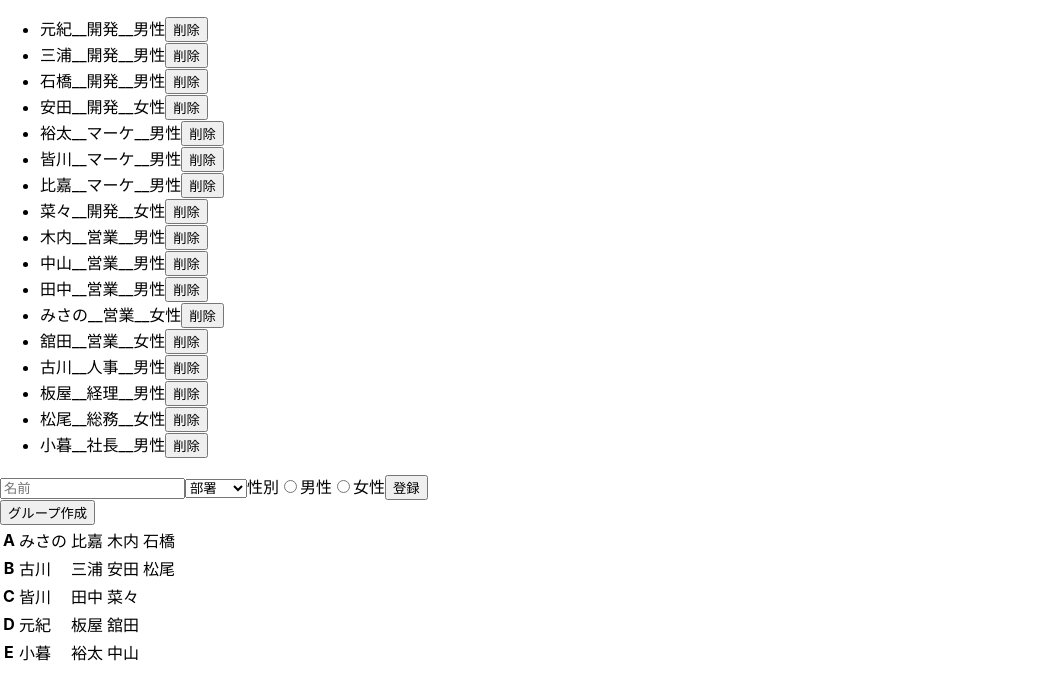
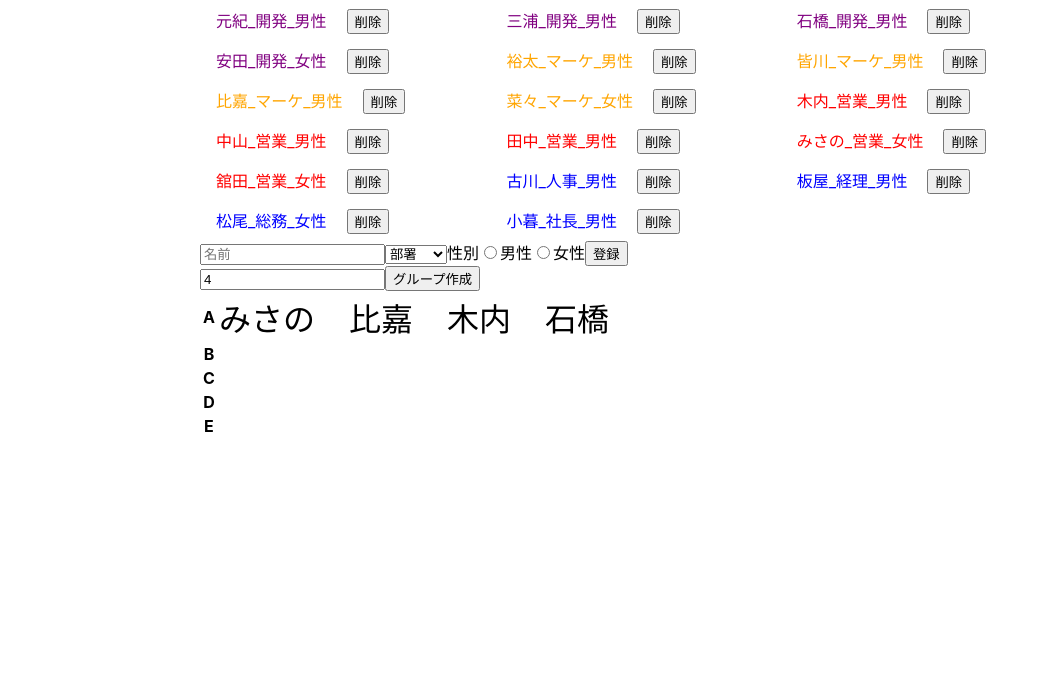
Before and after one commit to genk1/shaffle-lunch, a React (Create React App) app: page / in a window 1280 px wide. Both pictures are taken after a click on the button "グループ作成". Shown: the top 700 px of the page, without its empty margins (0-1049 px from the left). Built offline with nearby package versions, Linux system fonts and the light colour scheme.

Commit message:
Added Style

```diff
--- a/src/App.jsx
+++ b/src/App.jsx
@@ -4,6 +4,7 @@ import React, {
 } from 'react';
 import AddMember from './AddMember';
 import MemberInfo from './MemberInfo';
+import GroupMembers from './GroupMembers';
 import Button from './Button';
 
 const initialMember = {
@@ -15,7 +16,7 @@ const initialMember = {
     { name: '裕太', dept: 'マーケ', gender: '男性' },
     { name: '皆川', dept: 'マーケ', gender: '男性' },
     { name: '比嘉', dept: 'マーケ', gender: '男性' },
-    { name: '菜々', dept: '開発', gender: '女性' },
+    { name: '菜々', dept: 'マーケ', gender: '女性' },
     { name: '木内', dept: '営業', gender: '男性' },
     { name: '中山', dept: '営業', gender: '男性' },
     { name: '田中', dept: '営業', gender: '男性' },
@@ -29,7 +30,6 @@ const initialMember = {
 };
 
 const ASCII_OF_A = 65;
-const MAX_NUMBER_OF_MEMBER = 4;
 
 const shuffle = array => array.sort(() => Math.random() - 0.5);
 
@@ -50,8 +50,14 @@ const App = () => {
   const [memberState, dispatch] = useReducer(membersReducer, initialMember);
   const [groupMembers, setGroupMembers] = useState([]);
 
+  useEffect(() => {
+    document.title = `参加人数: ${memberState.members.length}人`;
+  });
+
   const arrangeGroupMember = () => {
-    const _numberOfGroups = Math.ceil(memberState.members.length / MAX_NUMBER_OF_MEMBER);
+    setGroupMembers([]);
+    const _maxNumber = Number(document.getElementById('max-number').value);
+    const _numberOfGroups = Math.ceil(memberState.members.length / _maxNumber);
     const _members = JSON.parse(JSON.stringify(memberState));
 
     for (let i = 0; i < 10; i += 1) { shuffle(_members.members); }
@@ -66,24 +72,24 @@ const App = () => {
     setGroupMembers(_groupMembers);
   };
 
-  useEffect(() => {
-    document.title = `参加人数: ${memberState.members.length}人`;
-  });
-
   return (
-    <section>
-      <ul>
-        {memberState.members.map(member => (
-          <MemberInfo
-            key={member.name}
-            member={member}
-            remove={removeMemberInfo => dispatch({ type: 'REMOVE_MEMBER', member: removeMemberInfo })}
-          />
-        ))}
-      </ul>
+    <section style={{ maxWidth: '880px', margin: 'auto' }}>
+      <div>
+        <MemberInfo
+          members={memberState.members}
+          remove={removeMemberInfo => dispatch({ type: 'REMOVE_MEMBER', member: removeMemberInfo })}
+        />
+        <div style={{
+          content: '',
+          clear: 'both',
+          display: 'block',
+        }}
+        />
+      </div>
       <AddMember add={addMemberInfo => dispatch({ type: 'ADD_MEMBER', member: addMemberInfo })} />
 
       <div>
+        <input type="number" name="max-number" id="max-number" defaultValue="4" min="1" step="1" placeholder="最大人数" />
         <Button
           onClickFunction={
             () => arrangeGroupMember()
@@ -91,20 +97,7 @@ const App = () => {
           text="グループ作成"
         />
       </div>
-      {groupMembers && (
-        <section>
-          <table>
-            <tbody>
-              {Object.keys(groupMembers).map(val => (
-                <tr key={val}>
-                  <th>{val}</th>
-                  {groupMembers[val].map(member => <td key={member.name}>{member.name}</td>)}
-                </tr>
-              ))}
-            </tbody>
-          </table>
-        </section>
-      )}
+      {groupMembers && (<GroupMembers groupMembers={groupMembers} />)}
     </section>
   );
 };
--- /dev/null
+++ b/src/GroupMembers.jsx
@@ -0,0 +1,55 @@
+import React, { useState, useEffect } from 'react';
+import PropTypes from 'prop-types';
+
+
+const DelayItem = ({ time, ...props }) => {
+  const [showStatus, setShowStatus] = useState('hide');
+  useEffect(() => {
+    const timer = window.setTimeout(() => { setShowStatus(''); }, time);
+    return () => window.clearTimeout(timer);
+  }, []);
+  return (
+    <span
+      style={{ fontSize: '32px', padding: '10px 30px 0 0' }}
+      className={showStatus}
+      {...props}
+    />
+  );
+};
+
+const GroupMembers = ({ groupMembers }) => (
+
+  <section>
+    <table>
+      <tbody>
+        {Object.keys(groupMembers).map((val, valIndex, arr) => (
+          <tr key={val}>
+            <th>{val}</th>
+            {groupMembers[val].map((member, memberIndex) => (
+              <td key={member.name}>
+                <DelayItem time={((valIndex * arr.length) + (memberIndex + 1)) * 500}>
+                  {member.name}
+                </DelayItem>
+              </td>
+            ))}
+          </tr>
+        ))}
+      </tbody>
+    </table>
+  </section>
+);
+GroupMembers.propTypes = {
+  groupMembers: PropTypes.array,
+};
+DelayItem.propTypes = {
+  time: PropTypes.number,
+};
+GroupMembers.defaultProps = {
+  groupMembers: { name: 'FOO', dept: 'FOO', gender: 'FOO' },
+};
+DelayItem.defaultProps = {
+  time: 3,
+};
+
+
+export default GroupMembers;
--- a/src/MemberInfo.jsx
+++ b/src/MemberInfo.jsx
@@ -1,17 +1,64 @@
-import React from 'react';
+import React, { Fragment } from 'react';
 import PropTypes from 'prop-types';
+import Button from './Button';
 
-export default function MemberInfo({ member, remove }) {
+
+export default function MemberInfo({ members, remove }) {
+  const DefaultMember = ({ style, ...props }) => (
+    <span
+      style={{
+        display: 'inline-flex',
+        marginRight: '.25em',
+        borderRadius: '.25em',
+        padding: '.5em 1em',
+        color: 'blue',
+        ...style,
+      }}
+      {...props}
+    />
+  );
+
+  const SalesMember = props => (
+    <DefaultMember style={{ color: 'red' }} {...props} />
+  );
+
+  const MarketingMember = props => (
+    <DefaultMember style={{ color: 'orange' }} {...props} />
+  );
+
+  const SysDevMember = props => (
+    <DefaultMember style={{ color: 'purple' }} {...props} />
+  );
+
+  const DepartmentMember = ({ member }) => {
+    switch (member.dept) {
+    case '開発':
+      return <SysDevMember>{`${member.name}_${member.dept}_${member.gender}`}</SysDevMember>;
+    case '営業':
+      return <SalesMember>{`${member.name}_${member.dept}_${member.gender}`}</SalesMember>;
+    case 'マーケ':
+      return <MarketingMember>{`${member.name}_${member.dept}_${member.gender}`}</MarketingMember>;
+    default:
+      return <DefaultMember>{`${member.name}_${member.dept}_${member.gender}`}</DefaultMember>;
+    }
+  };
   return (
-    <li key={member.name}>
-      {`${member.name}__${member.dept}__${member.gender}`}
-      <button
-        type="button"
-        onClick={() => remove(member)}
-      >
-          削除
-      </button>
-    </li>
+    <Fragment>
+      {members.map(member => (
+        <li
+          key={member.name}
+          style={{
+            width: '33%',
+            display: 'block',
+            float: 'left',
+          }}
+        >
+          <DepartmentMember member={member} />
+          <Button onClickFunction={() => remove(member)} text="削除" />
+        </li>
+      ))
+      }
+    </Fragment>
   );
 }
 
--- a/src/index.css
+++ b/src/index.css
@@ -12,3 +12,7 @@ code {
   font-family: source-code-pro, Menlo, Monaco, Consolas, "Courier New",
     monospace;
 }
+
+.hide {
+  display: none;
+}
```
